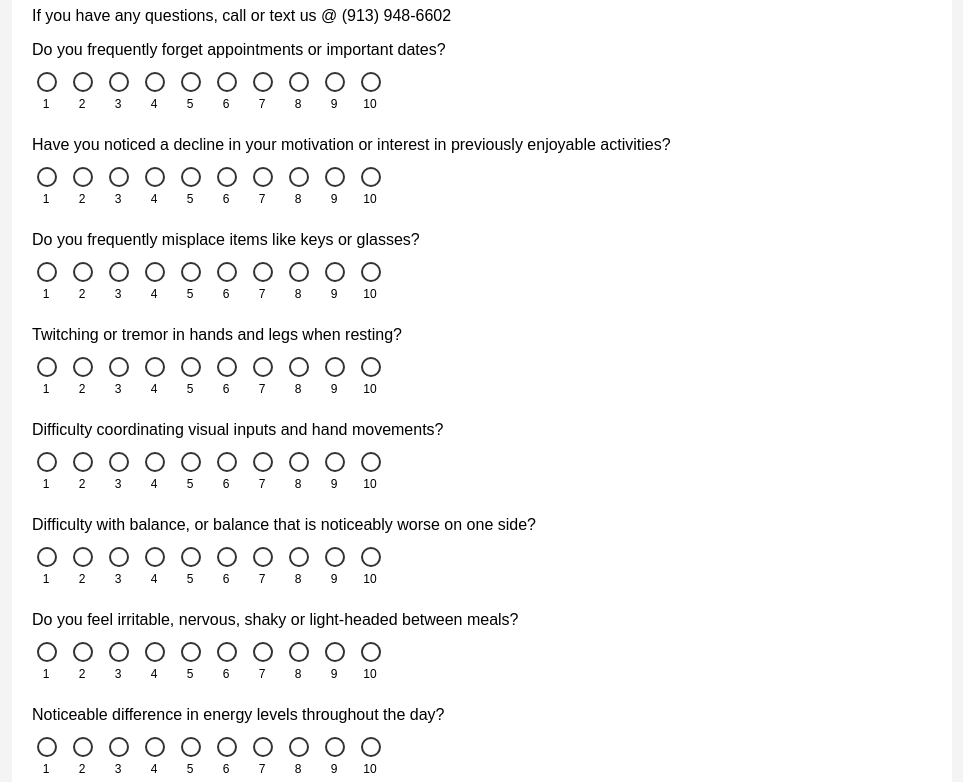
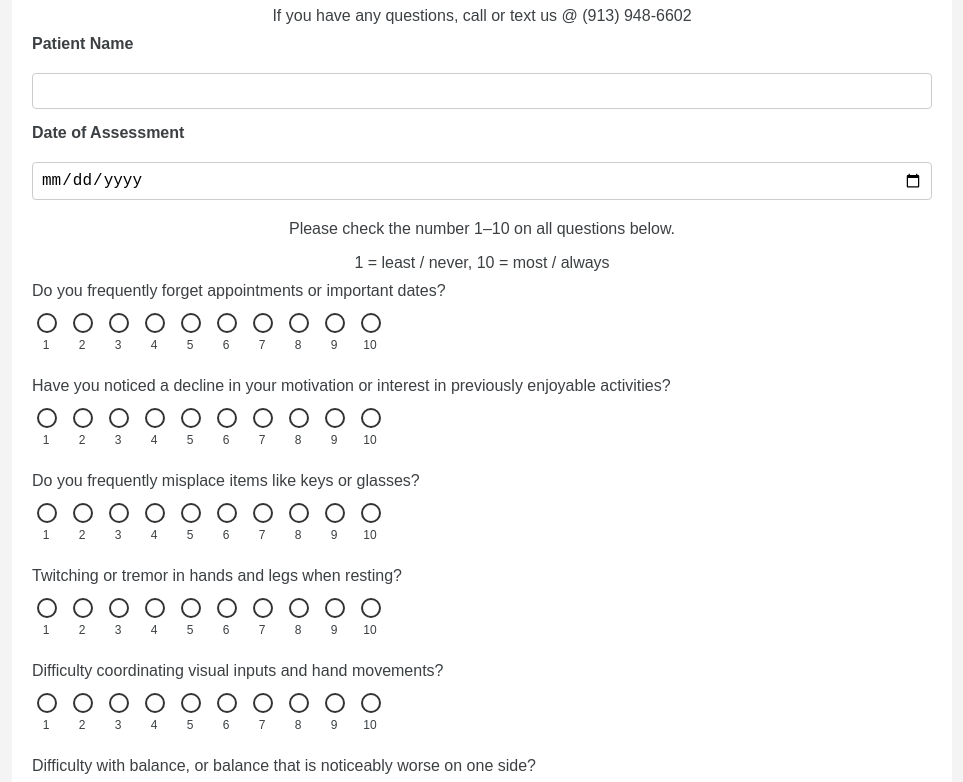
Before and after one commit to DanteGvns/Chiro-PatientQOLSurvey, a plain HTML site: page index.html in a window 1280 px wide. Shown: the part 113-895 px from the top of the page, without its empty margins (158-1121 px from the left). Drawn offline with Linux system fonts and the light colour scheme.

Commit message:
Now intakes name and date
The survey now asks for the name of the patient and date. These are also now included in the results infographic.

```diff
--- a/index.html
+++ b/index.html
@@ -9,11 +9,22 @@
 <body>
   <div class="container">
     <h1>Healthy Brain Questionnaire</h1>
-    <p>If you have any questions, call or text us @ (913) 948-6602</p>
+    <p class="centered">If you have any questions, call or text us @ (913) 948-6602</p>
     <form id="surveyForm">
-      <!-- Questions will be injected here -->
-      <button type="submit">Submit</button>
-    </form>
+  <div class="form-meta">
+    <label for="patientName">Patient Name</label>
+    <input type="text" id="patientName" name="patientName" required />
+
+    <label for="assessmentDate">Date of Assessment</label>
+    <input type="date" id="assessmentDate" name="assessmentDate" required />
+  </div>
+
+  <p class="centered">Please check the number 1–10 on all questions below.</p>
+  <p class="centered">1 = least / never, 10 = most / always</p>
+
+  <!-- Questions will be injected here -->
+  <button type="submit">Submit</button>
+</form>
 
     <div id="results" class="hidden"></div>
   </div>
--- a/script.js
+++ b/script.js
@@ -26,6 +26,9 @@ document.getElementById("surveyForm").addEventListener("submit", async function
   const questions = await response.json();
   const formData = new FormData(e.target);
 
+  const patientName = formData.get("patientName");
+  const assessmentDate = formData.get("assessmentDate");
+
   let scores = { mental: 0, mechanical: 0, chemical: 0 };
   let counts = { mental: 0, mechanical: 0, chemical: 0 };
 
@@ -42,15 +45,17 @@ document.getElementById("surveyForm").addEventListener("submit", async function
     overall: (scores.mental + scores.mechanical + scores.chemical) / (counts.mental + counts.mechanical + counts.chemical)
   };
 
-  renderChart(averages);
+  renderChart(averages, patientName, assessmentDate);
 });
 
-function renderChart(data) {
+function renderChart(data, name, date) {
   document.getElementById("results").classList.remove("hidden");
 
   const container = document.getElementById("results");
   container.innerHTML = `
     <h2>Your Health Profile</h2>
+    <p><strong>Patient Name:</strong> ${name}</p>
+    <p><strong>Date of Assessment:</strong> ${date}</p>
     ${renderBar("Overall Health", data.overall)}
     ${renderBar("Mental Health", data.mental, true)}
     ${renderBar("Mechanical Health", data.mechanical, true)}
--- a/style.css
+++ b/style.css
@@ -3,7 +3,9 @@ body {
   background: #f4f4f4;
   margin: 0;
   padding: 20px;
+  color: #3c4043; /* Google Dark Grey 3 */
 }
+
 
 .container {
   max-width: 900px;
@@ -11,6 +13,43 @@ body {
   background: white;
   padding: 20px;
   border-radius: 8px;
+}
+
+.centered {
+  text-align: center;
+  font-size: 16px;
+  margin-bottom: 20px;
+}
+
+.form-meta {
+  display: flex;
+  flex-direction: column;
+  gap: 15px;
+  margin-bottom: 20px;
+}
+
+.form-meta label {
+  font-weight: bold;
+  margin-bottom: 5px;
+}
+
+.form-meta input[type="text"],
+.form-meta input[type="date"] {
+  padding: 8px;
+  font-size: 16px;
+  border: 1px solid #ccc;
+  border-radius: 4px;
+}
+
+.centered {
+  text-align: center;
+  font-size: 16px;
+  margin-bottom: 10px;
+  color: #3c4043;
+}
+
+label {
+  color: #3c4043;
 }
 
 h1, h2 {
@@ -46,9 +85,10 @@ h1, h2 {
 }
 
 .scale input[type="radio"]:checked {
-  background-color: #36a2eb;
-  border-color: #36a2eb;
+  background-color: #f4a261; /* Light orange */
+  border-color: #333;
 }
+
 
 button {
   display: block;
```
